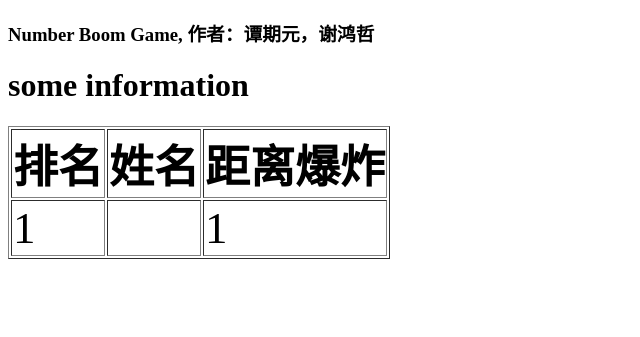
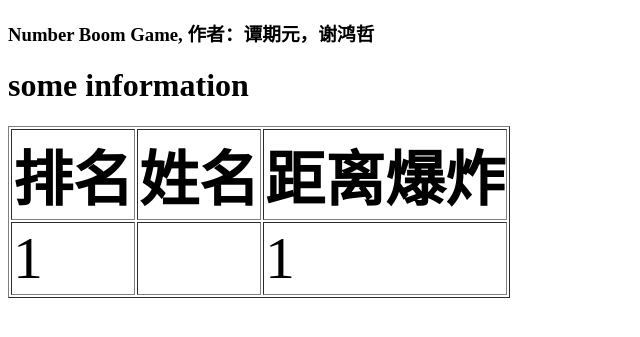
Before and after one commit to QiyuanTan/numberBomb, a Django app: template mainsite/templates/show_result.html in a window 1280 px wide. Shown: the top 337 px of the page, without its empty margins (0-640 px from the left). Run offline with Django 4.2, Linux system fonts and the light colour scheme; the template is opened without the code that fills it: values that come from a table or form of the project are taken from there, others are empty; data comes from the database, SQL or seed files in the repository; both versions use the stored data as it was after the commit; tables that the repository leaves empty hold one stand-in row (values such as "Sample post").

Commit message:
some improvement and bug fix

```diff
--- a/mainsite/templates/register.html
+++ b/mainsite/templates/register.html
@@ -74,8 +74,6 @@
 
             <input type="submit" value="提交">
 
-            <!-- 广告图片 -->
-            <img src="{% static '/img/ad.png' %}" alt="">
         </div>
     </div>
     </form>>
--- a/mainsite/templates/show_result.html
+++ b/mainsite/templates/show_result.html
@@ -8,7 +8,7 @@
 <body>
     <h3>Number Boom Game, 作者：谭期元，谢鸿哲</h3>
     <h1>some information</h1>
-    <table style="font-size: 45px;" border="1">
+    <table style="font-size: 60px;" border="1">
         <tr>
             <!-表头->
             <th>排名</th>
```
Also changed, not shown: db.sqlite3.
